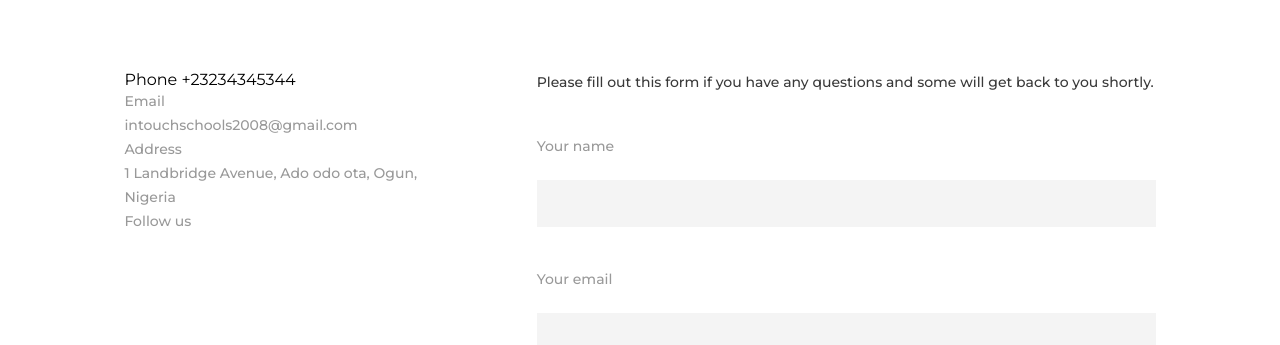
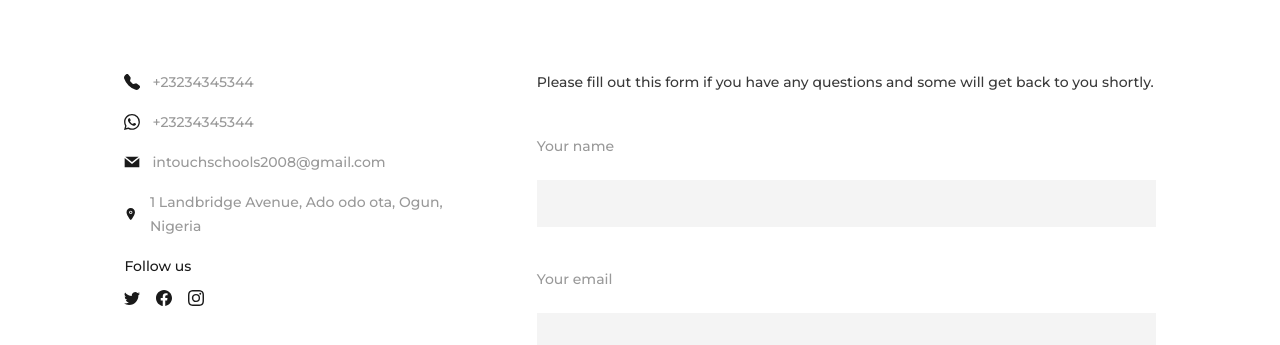
Before and after one commit to elijahthis/inpac, a React (Create React App) app: page /contact in a window 1280 px wide. Shown: the part 455-800 px from the top of the page. Built offline with nearby package versions, Linux system fonts and the light colour scheme.

Commit message:
fix up contact

```diff
--- a/src/pages/Contact.jsx
+++ b/src/pages/Contact.jsx
@@ -2,6 +2,15 @@ import { MainBanner } from "../components/MainBanner";
 import "./styles.scss";
 // react-reveal
 import { Flip, Fade, Bounce } from "react-reveal";
+import {
+    BsTelephoneFill,
+    BsTwitter,
+    BsFacebook,
+    BsInstagram,
+    BsWhatsapp,
+} from "react-icons/bs";
+import { IoLocation } from "react-icons/io5";
+import { GrMail } from "react-icons/gr";
 
 const Contact = () => (
     <div className="Contact">
@@ -9,17 +18,27 @@ const Contact = () => (
         <Fade bottom delay={500}>
             <div className="Contact-grid">
                 <div className="left-contact">
-                    <div>Phone +23234345344</div>
-                    <div>
-                        <p>Email</p>
+                    <div className="flex">
+                        <BsTelephoneFill /> <p>+23234345344</p>
+                    </div>
+                    <div className="flex">
+                        <BsWhatsapp /> <p>+23234345344</p>
+                    </div>
+                    <div className="flex">
+                        <GrMail />
                         <p>intouchschools2008@gmail.com</p>
                     </div>
-                    <div>
-                        <p>Address</p>
+                    <div className="flex">
+                        <IoLocation />
                         <p>1 Landbridge Avenue, Ado odo ota, Ogun, Nigeria</p>
                     </div>
                     <div>
-                        <p>Follow us</p>
+                        <p className="title">Follow us</p>
+                        <div className="icons">
+                            <BsTwitter />
+                            <BsFacebook />
+                            <BsInstagram />
+                        </div>
                     </div>
                 </div>
                 <form
--- a/src/pages/styles.scss
+++ b/src/pages/styles.scss
@@ -7,6 +7,34 @@
     }
 
     .left-contact {
+        .flex {
+            display: flex;
+            flex-direction: row;
+            align-items: center;
+            gap: 0.75rem;
+            margin-bottom: 1rem;
+
+            svg {
+                color: #1a1a1a;
+            }
+        }
+
+        .title {
+            color: #1a1a1a;
+        }
+
+        .icons {
+            display: flex;
+            flex-direction: row;
+            align-items: center;
+            gap: 1rem;
+            margin: 0.75rem 0;
+
+            * {
+                cursor: pointer;
+                color: #1a1a1a;
+            }
+        }
     }
 
     .ContactForm {
```
